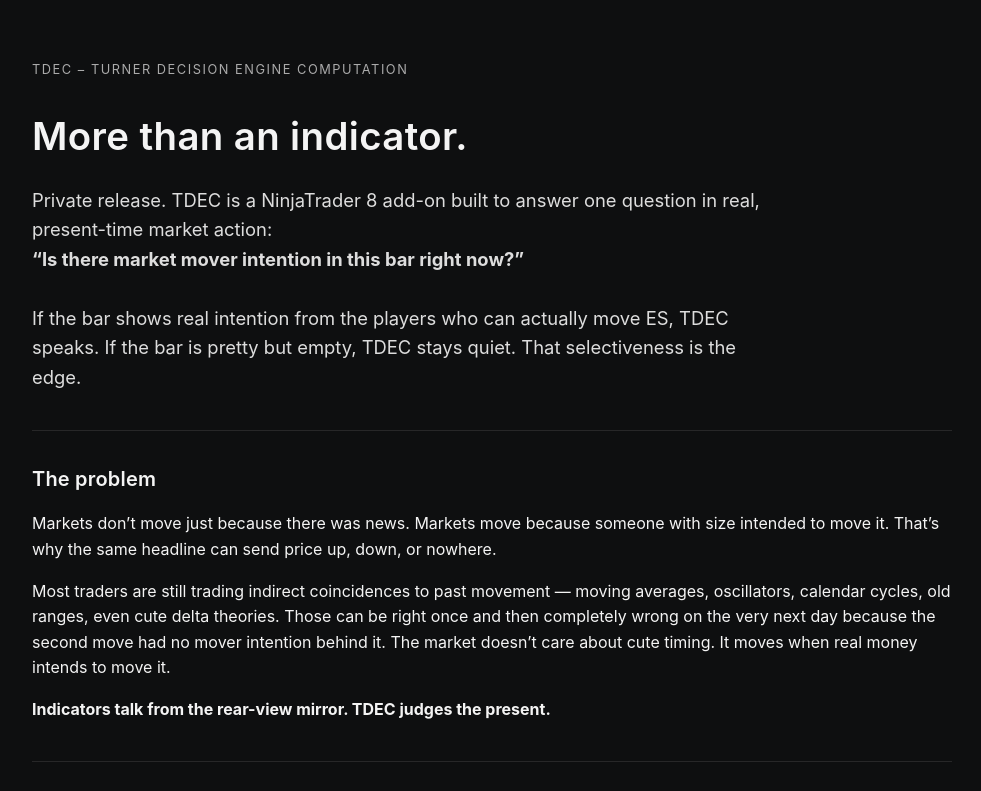
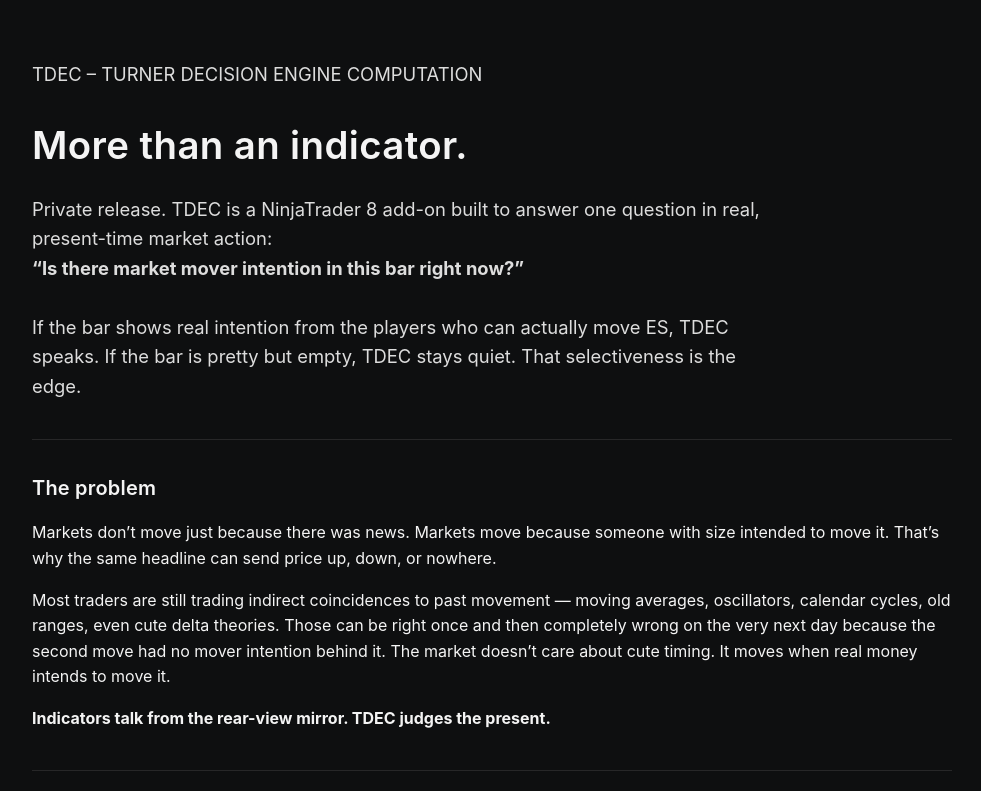
Before and after one commit to JantonioTFN/tdecpro, a plain HTML site: page index.html in a window 1280 px wide. Shown: the top 791 px of the page, without its empty margins (148-1129 px from the left). Drawn offline with Linux system fonts and the light colour scheme.

Commit message:
Update index.html

```diff
--- a/index.html
+++ b/index.html
@@ -27,10 +27,11 @@
     }
     .eyebrow {
       text-transform: uppercase;
-      font-size: 0.8rem;
+      font-size: 1.15rem;
+      font-weight: 700
       letter-spacing: 0.12em;
-      color: #aaa;
-      margin-bottom: 0.6rem;
+      color: #ddd;
+      margin-bottom: 0.9rem;
     }
     .lead {
       font-size: 1.15rem;
```
